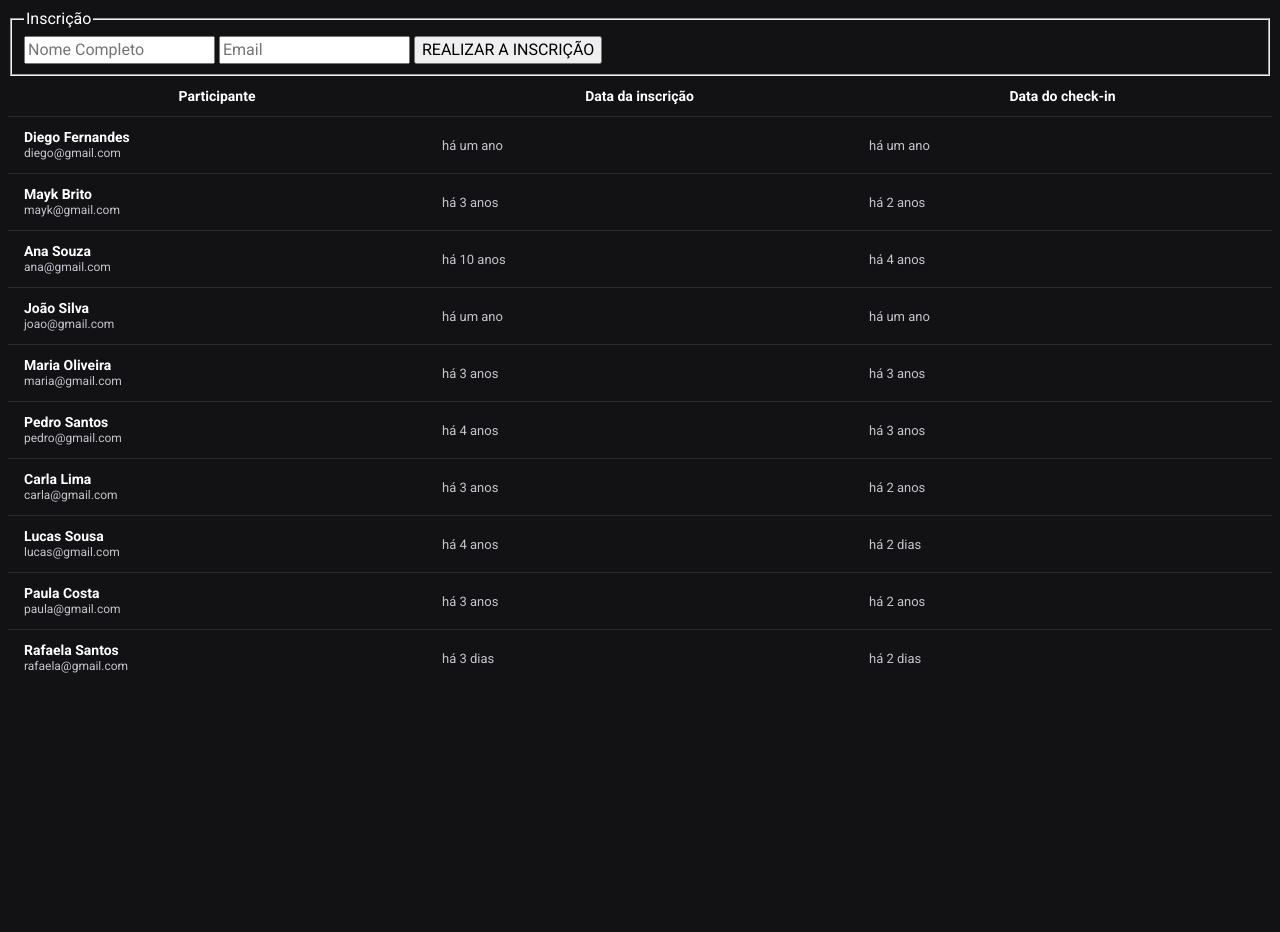
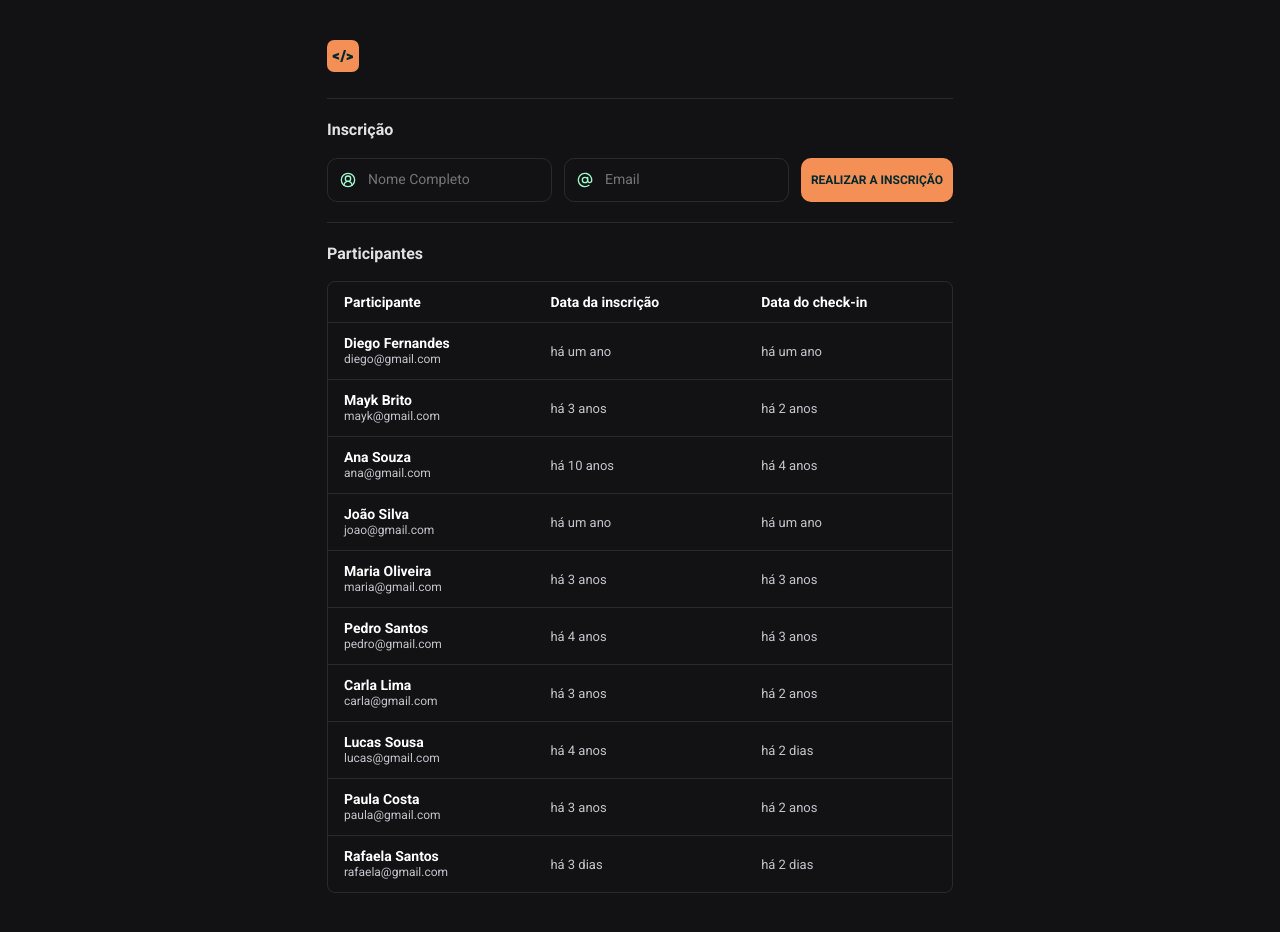
Before and after one commit to matheusrenner22/nlw-unite, a plain HTML site: page index.html in a window 1280 px wide. Before the commit the page ends 800 px from the top, so only its background shows below. Drawn offline with nearby package versions, Linux system fonts and the light colour scheme.

Commit message:
fix some features

```diff
--- a/index.html
+++ b/index.html
@@ -40,19 +40,127 @@
     </script>
   </head>
   <body>
+    <div class="container">
+      <header>
+        <svg
+          width="32"
+          height="32"
+          viewBox="0 0 32 32"
+          fill="none"
+          xmlns="http://www.w3.org/2000/svg"
+        >
+          <rect width="32" height="32" rx="7.11111" fill="#F48F56" />
+          <path
+            fill-rule="evenodd"
+            clip-rule="evenodd"
+            d="M12.0682 15.0585V12.7587L5.71097 15.1201H5.69678V17.4821H5.71097L12.0682 19.8463V17.5416L8.80823 16.2976L12.0682 15.0585Z"
+            fill="#00292E"
+          />
+          <path
+            fill-rule="evenodd"
+            clip-rule="evenodd"
+            d="M19.6328 18.0618L22.89 16.8249L19.6328 15.588V13.2882L25.9829 15.6524H25.9998V18.0165H25.9829L19.6328 20.3687V18.0618ZM16.9057 10.031L13.1708 22.0167H15.387L19.1219 10.031H16.9057Z"
+            fill="#00292E"
+          />
+        </svg>
+      </header>
+
       <form onsubmit="adicionarParticipante(event)">
         <fieldset>
           <legend>Inscrição</legend>
 
           <div>
-          <input type="text" placeholder="Nome Completo" name="nome" required />
+            <div class="input-wrapper">
+              <svg
+                width="16"
+                height="16"
+                viewBox="0 0 16 16"
+                fill="none"
+                xmlns="http://www.w3.org/2000/svg"
+              >
+                <g clip-path="url(#clip0_4003_2796)">
+                  <path
+                    d="M12 13.3333C12 12.2724 11.5786 11.255 10.8284 10.5048C10.0783 9.75468 9.06087 9.33325 8 9.33325C6.93913 9.33325 5.92172 9.75468 5.17157 10.5048C4.42143 11.255 4 12.2724 4 13.3333"
+                    stroke="#9FF9CC"
+                    stroke-width="1.33333"
+                    stroke-linecap="round"
+                    stroke-linejoin="round"
+                  />
+                  <path
+                    d="M8.00004 9.33333C9.4728 9.33333 10.6667 8.13943 10.6667 6.66667C10.6667 5.19391 9.4728 4 8.00004 4C6.52728 4 5.33337 5.19391 5.33337 6.66667C5.33337 8.13943 6.52728 9.33333 8.00004 9.33333Z"
+                    stroke="#9FF9CC"
+                    stroke-width="1.33333"
+                    stroke-linecap="round"
+                    stroke-linejoin="round"
+                  />
+                  <path
+                    d="M8.00004 14.6666C11.6819 14.6666 14.6667 11.6818 14.6667 7.99992C14.6667 4.31802 11.6819 1.33325 8.00004 1.33325C4.31814 1.33325 1.33337 4.31802 1.33337 7.99992C1.33337 11.6818 4.31814 14.6666 8.00004 14.6666Z"
+                    stroke="#9FF9CC"
+                    stroke-width="1.33333"
+                    stroke-linecap="round"
+                    stroke-linejoin="round"
+                  />
+                </g>
+                <defs>
+                  <clipPath id="clip0_4003_2796">
+                    <rect width="16" height="16" fill="white" />
+                  </clipPath>
+                </defs>
+              </svg>
+
+              <input
+                type="text"
+                placeholder="Nome Completo"
+                name="nome"
+                required
+              />
+            </div>
+
+            <div class="input-wrapper">
+              <svg
+                width="16"
+                height="16"
+                viewBox="0 0 16 16"
+                fill="none"
+                xmlns="http://www.w3.org/2000/svg"
+              >
+                <g clip-path="url(#clip0_4003_2802)">
+                  <path
+                    d="M8.00004 10.6666C9.4728 10.6666 10.6667 9.47268 10.6667 7.99992C10.6667 6.52716 9.4728 5.33325 8.00004 5.33325C6.52728 5.33325 5.33337 6.52716 5.33337 7.99992C5.33337 9.47268 6.52728 10.6666 8.00004 10.6666Z"
+                    stroke="#9FF9CC"
+                    stroke-width="1.33333"
+                    stroke-linecap="round"
+                    stroke-linejoin="round"
+                  />
+                  <path
+                    d="M10.6667 5.33326V8.66659C10.6667 9.19702 10.8774 9.70573 11.2525 10.0808C11.6276 10.4559 12.1363 10.6666 12.6667 10.6666C13.1971 10.6666 13.7059 10.4559 14.0809 10.0808C14.456 9.70573 14.6667 9.19702 14.6667 8.66659V7.99992C14.6667 6.49813 14.1596 5.04032 13.2277 3.8627C12.2957 2.68508 10.9934 1.85664 9.53173 1.5116C8.07011 1.16656 6.5348 1.32513 5.17456 1.96163C3.81431 2.59812 2.70882 3.67525 2.0372 5.0185C1.36558 6.36175 1.16717 7.89242 1.47412 9.36251C1.78107 10.8326 2.57539 12.156 3.7284 13.1183C4.88141 14.0805 6.32554 14.6253 7.82683 14.6643C9.32812 14.7034 10.7986 14.2343 12 13.3333"
+                    stroke="#9FF9CC"
+                    stroke-width="1.33333"
+                    stroke-linecap="round"
+                    stroke-linejoin="round"
+                  />
+                </g>
+                <defs>
+                  <clipPath id="clip0_4003_2802">
+                    <rect width="16" height="16" fill="white" />
+                  </clipPath>
+                </defs>
+              </svg>
+
               <input type="email" placeholder="Email" name="email" required />
+            </div>
+
             <button>REALIZAR A INSCRIÇÃO</button>
           </div>
         </fieldset>
       </form>
+
+      <section class="lista-participantes">
+        <h2>Participantes</h2>
+
+        <div>
           <table width="100%">
-      <thead style="text-align: center">
+            <thead>
               <tr>
                 <th>Participante</th>
                 <th>Data da inscrição</th>
@@ -62,6 +170,9 @@
 
             <tbody></tbody>
           </table>
+        </div>
+      </section>
+    </div>
 
     <script src="./main.js"></script>
   </body>
--- a/style.css
+++ b/style.css
@@ -1,3 +1,13 @@
+* {
+  margin: 0;
+  padding: 0;
+  box-sizing: border-box;
+}
+
+:root {
+  --border: 1px solid #ffffff1a;
+}
+
 body,
 table,
 input,
@@ -10,6 +20,78 @@ body {
   color: #fff;
 }
 
+.container {
+  max-width: 690px;
+  margin-inline: auto;
+  padding: 20px 32px;
+}
+
+header {
+  padding: 20px 0;
+}
+
+form {
+  border: var(--border);
+  border-inline: none;
+  padding: 20px 0;
+}
+
+fieldset {
+  border: none;
+}
+
+fieldset > div {
+  display: flex;
+  gap: 12px;
+}
+
+.input-wrapper {
+  flex: 1;
+  display: flex;
+  align-items: center;
+  gap: 12px;
+  border: var(--border);
+  border-radius: 10px;
+  padding: 8px 12px;
+  font: 400 14px/150% "Roboto", sans-serif;
+  color: #c4c4cc;
+}
+
+input {
+  all: unset;
+}
+
+fieldset legend,
+section h2 {
+  font: 700 16px/140% "Roboto", sans-serif;
+  color: #e1e1e6;
+  padding-bottom: 16px;
+}
+
+fieldset button {
+  width: fit-content;
+  border: none;
+  background: #f48f56;
+  border-radius: 10px;
+  padding: 10px;
+  font: 700 12px/24px "Roboto", sans-serif;
+  color: #00292e;
+  cursor: pointer;
+}
+
+fieldset button:hover {
+  background: #f37c37;
+}
+
+.lista-participantes {
+  padding: 20px 0;
+}
+
+.lista-participantes > div {
+  border: var(--border);
+  border-radius: 8px;
+}
+
 table {
   border-collapse: collapse;
 }
@@ -19,16 +101,17 @@ table thead {
   line-height: 16px;
 }
 
-thead th,
-tbody td {
+thead th {
+  text-align: left;
   padding: 12px 16px;
 }
 
 tbody td {
-    border-top: 1px solid #ffffff1a;
+  border-top: var(--border);
   font-size: 13px;
   line-height: 15px;
   color: #c4c4cc;
+  padding: 12px 16px;
 }
 
 tbody td strong {
@@ -45,9 +128,13 @@ tbody td small {
 
 tbody td button {
   all: unset;
-    color: #9ff9cc;
+  color: #111;
+  background: #9ff9cc;
+  padding: 12px;
+  border-radius: 10px;
+  cursor: pointer;
 }
 
 tbody td button:hover {
-    text-decoration: underline;
+  background: #4af7a0;
 }
```
Lines whose indentation alone changed are shown as unchanged.
